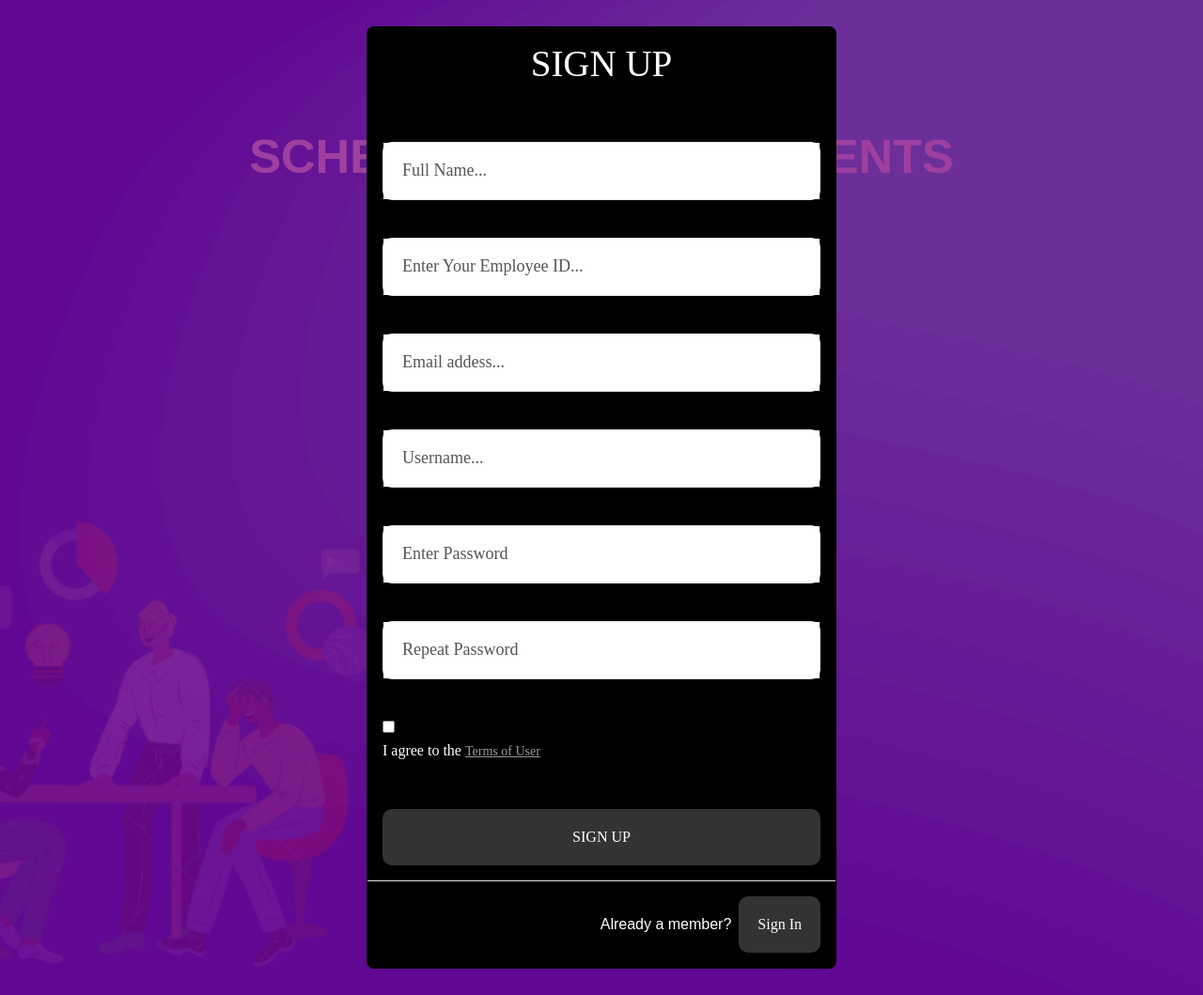
After one commit to anirudh-walia/SCHDL-ANIRUDH-WALIA-, a Flask app: page / in a window 1280 px wide, after a click on "JOIN US". The commit adds this page. Shown: the whole page at 94% size. Run offline with Flask 2, Linux system fonts and the light colour scheme; some libraries are stand-ins or nearby versions; some web fonts are replaced.

Commit message:
Add files via upload

```diff
--- a/templates/home.html
+++ b/templates/home.html
@@ -1,7 +1,7 @@
 <!DOCTYPE html>
 <html lang="en" xmlns="http://www.w3.org/1999/html">
 <head>
-	<title>WEI CARS</title>
+	<title>SCHDL</title>
 	<meta charset="UTF-8">
 	<meta name="viewport" content="width=device-width, initial-scale=1">
 	<link href="https://cdn.jsdelivr.net/npm/bootstrap@5.2.1/dist/css/bootstrap.min.css" rel="stylesheet" integrity="sha384-iYQeCzEYFbKjA/T2uDLTpkwGzCiq6soy8tYaI1GyVh/UjpbCx/TYkiZhlZB6+fzT" crossorigin="anonymous">
@@ -559,10 +559,10 @@ input:checked + .slider:before {
             </ul>
           </li>
            <li class="nav-item">
-            <a class="nav-link" aria-current="page" href="">GIT-HUB REPOSITORY</a>
+            <a class="nav-link" aria-current="page" href="https://github.com/anirudh-walia/SCHDL-ANIRUDH-WALIA-">GIT-HUB REPOSITORY</a>
           </li>
            <li class="nav-item">
-            <a class="nav-link" aria-current="page" href="">DOCUMENTATION</a>
+            <a class="nav-link" aria-current="page" href="https://documenter.getpostman.com/view/15146853/2s7YtUjEa6">DOCUMENTATION</a>
           </li>
 
         </ul>
--- /dev/null
+++ b/templates/index.html
@@ -0,0 +1,265 @@
+<!DOCTYPE html>
+<html lang="en">
+<head>
+	<title>SCHDL</title>
+	<meta charset="UTF-8">
+	<meta name="viewport" content="width=device-width, initial-scale=1">
+
+	<link href="https://cdn.jsdelivr.net/npm/bootstrap@5.2.1/dist/css/bootstrap.min.css" rel="stylesheet" integrity="sha384-iYQeCzEYFbKjA/T2uDLTpkwGzCiq6soy8tYaI1GyVh/UjpbCx/TYkiZhlZB6+fzT" crossorigin="anonymous">
+
+	<link rel="icon" type="image/png" href="static/images/icons/favicon.ico"/>
+
+<!--===============================================================================================-->
+	<link rel="icon" type="image/png" href="static/images/icons/favicon.ico"/>
+<!--===============================================================================================-->
+	<link rel="stylesheet" type="text/css" href="static/vendor/bootstrap/css/bootstrap.min.css">
+<!--===============================================================================================-->
+	<link rel="stylesheet" type="text/css" href="fonts/font-awesome-4.7.0/css/font-awesome.min.css">
+<!--===============================================================================================-->
+	<link rel="stylesheet" type="text/css" href="fonts/Linearicons-Free-v1.0.0/icon-font.min.css">
+<!--===============================================================================================-->
+	<link rel="stylesheet" type="text/css" href="static/vendor/animate/animate.css">
+<!--===============================================================================================-->
+	<link rel="stylesheet" type="text/css" href="static/vendor/css-hamburgers/hamburgers.min.css">
+<!--===============================================================================================-->
+	<link rel="stylesheet" type="text/css" href="static/vendor/animsition/css/animsition.min.css">
+<!--===============================================================================================-->
+	<link rel="stylesheet" type="text/css" href="static/vendor/select2/select2.min.css">
+<!--===============================================================================================-->
+	<link rel="stylesheet" type="text/css" href="static/vendor/daterangepicker/daterangepicker.css">
+<!--===============================================================================================-->
+	<link rel="stylesheet" type="text/css" href="static/css/util.css">
+	<link rel="stylesheet" type="text/css" href="static/css/main.css">
+<!--===============================================================================================-->
+    <style>
+        .button-container-div {
+            text-align: center;
+            background-color:white;
+            border: 1px solid SlateGrey;
+            position: fixed;
+            left: 46%;
+            padding: 1px 20px;
+            font-size: 20px;
+            border-radius: 25px
+        }
+    </style>
+	<style type="text/css">
+		.modal-backdrop {
+		   background-color: purple;
+		}
+	</style>
+	<style>
+	  .modal-content {
+		background: black;
+	  }
+	</style>
+</head>
+<body>
+
+	<div class="limiter">
+		<div class="container-login100" style="background-image: url('static/images/img.png');">
+
+					<span style="color:white;font-weight:bold;font-size:38.0pt;font-family: 'Games', sans-serif;" align="center">
+						SCHEDULING APPOINTMENTS<br>
+						MADE EASIER<br>
+						<i><span style="padding:20px;font-size:50.0pt;font-family: 'Games', sans-serif;COLOR:PURPLE">SCHDL </span></i>
+					</span>
+
+					<div class="container-login100-form-btn m-t-17">
+					<a class="button-container-div"  data-bs-toggle="modal" href="#exampleModalToggle" role="button">JOIN US</a>
+					</div>
+<div class="modal fade" id="exampleModalToggle" aria-hidden="true" aria-labelledby="exampleModalToggleLabel" tabindex="-1">
+<div class="modal-dialog modal-dialog-centered">
+<div class="modal-content">
+  <div class="modal-body">
+					<form class="login100-form validate-form" method="POST" action="/signuserup">
+					<p style="color:red;">{{msg_2}}</p>
+					<span class="login100-form-title p-b-59" style="color:white">
+						SIGN UP
+					</span>
+					<div class="wrap-input100 validate-input" data-validate="Full name is required">
+						<span class="label-input100"></span>
+						<input class="input100" type="text" name="fullname" placeholder="Full Name...">
+						<span class="focus-input100"></span>
+					</div>
+					<div class="p-t-31 p-b-9">
+						<span class="txt1">
+						</span>
+					</div>
+					<div class="wrap-input100 validate-input" data-validate="Employee ID is required">
+						<span class="label-input100"></span>
+						<input class="input100" type="text" name="employee_id" placeholder="Enter Your Employee ID...">
+						<span class="focus-input100"></span>
+					</div>
+					<div class="p-t-31 p-b-9">
+						<span class="txt1">
+						</span>
+					</div>
+					<div class="wrap-input100 validate-input" data-validate = "Valid email is required: ex@abc.xyz">
+						<span class="label-input100"></span>
+						<input class="input100" type="text" name="email" placeholder="Email addess...">
+						<span class="focus-input100"></span>
+					</div>
+					<div class="p-t-31 p-b-9">
+						<span class="txt1">
+						</span>
+					</div>
+					<div class="wrap-input100 validate-input" data-validate="Username is required">
+						<span class="label-input100"></span>
+						<input class="input100" type="text" name="username" placeholder="Username...">
+						<span class="focus-input100"></span>
+					</div>
+					<div class="p-t-31 p-b-9">
+						<span class="txt1">
+						</span>
+					</div>
+					<div class="wrap-input100 validate-input" data-validate = "Password is required">
+						<span class="label-input100"></span>
+						<input class="input100" type="password" name="pass" placeholder="Enter Password">
+						<span class="focus-input100"></span>
+					</div>
+					<div class="p-t-31 p-b-9">
+						<span class="txt1">
+						</span>
+					</div>
+					<div class="wrap-input100 validate-input" data-validate = "Repeat Password is required">
+						<span class="label-input100"></span>
+						<input class="input100" type="password" name="repeat-pass" placeholder="Repeat Password">
+						<span class="focus-input100"></span>
+					</div>
+					<div class="p-t-31 p-b-9">
+						<span class="txt1">
+						</span>
+					</div>
+					<div class="flex-m w-full p-b-33">
+						<div class="contact100-form-checkbox">
+							<input class="input-checkbox100" id="ckb1" type="checkbox" name="remember-me">
+							<label class="label-checkbox100" for="ckb1">
+								<span class="txt1" style="color:white">
+									I agree to the
+									<a href="#" class="txt2 hov1">
+										Terms of User
+									</a>
+								</span>
+							</label>
+						</div>
+					</div>
+
+					<div class="container-login100-form-btn">
+						<div class="container-login100-form-btn m-t-17">
+						<button class="login100-form-btn">
+							SIGN UP
+						</button>
+					</div>
+					</div>
+				</form>
+  </div>
+  <div class="modal-footer">
+	  <span style="color:white; align:left">Already a member?</span>
+	  	<div class="wrap-login100-form-btn">
+			<div class="login100-form-bgbtn">
+				<button class="login100-form-btn" data-bs-target="#exampleModalToggle2" data-bs-toggle="modal">Sign In</button>
+			</div>
+		</div>
+  </div>
+</div>
+</div>
+</div>
+<div class="modal fade" id="exampleModalToggle2" aria-hidden="true" aria-labelledby="exampleModalToggleLabel2" tabindex="-1">
+<div class="modal-dialog modal-dialog-centered">
+<div class="modal-content">
+  <div class="modal-body">
+			<form class="login100-form validate-form flex-sb flex-w" method="POST" action="/signinuser">
+					<span class="login100-form-title p-b-59" style="color:white">
+						SIGN IN
+					</span>
+					<div class="p-t-31 p-b-9">
+						<span class="txt1">
+							Username
+						</span>
+					</div>
+					<div class="wrap-input100 validate-input" data-validate = "Username is required">
+						<input class="input100" type="text" name="username" >
+						<span class="focus-input100"></span>
+					</div>
+					<div class="p-t-13 p-b-9">
+						<span class="txt1">
+							Password
+						</span>
+
+						<a href="#" class="txt2 bo1 m-l-5">
+							Forgot?
+						</a>
+					</div>
+					<div class="wrap-input100 validate-input" data-validate = "Password is required">
+						<input class="input100" type="password" name="pass" >
+						<span class="focus-input100"></span>
+					</div>
+
+					<div class="container-login100-form-btn m-t-17">
+						<button type="submit" class="login100-form-btn">
+							Sign In
+						</button>
+					</div>
+
+					<div class="w-full text-center p-t-55">
+						<span class="txt2">
+							Not a member?
+						</span>
+
+						<a href="signup" class="txt2 bo1">
+							Sign up now
+						</a>
+					</div>
+				</form>
+  </div>
+  <div class="modal-footer">
+	  <span style="color:white">Not a member?</span>
+	  	  	<div class="wrap-login100-form-btn">
+			<div class="login100-form-bgbtn">
+				<button class="login100-form-btn" data-bs-target="#exampleModalToggle" data-bs-toggle="modal">Sign up now</button>
+			</div>
+		</div>
+  </div>
+</div>
+</div>
+</div>
+
+					<div class="w-full text-center p-t-55">
+						<span class="txt2">
+							Want to?
+						</span>
+
+						<a href="/learnmore" class="txt2 bo1">
+							learn more
+						</a>
+					</div>
+
+			</div>
+		</div>
+	</div>
+
+
+	<div id="dropDownSelect1"></div>
+
+<!--===============================================================================================-->
+	<script src="static/vendor/jquery/jquery-3.2.1.min.js"></script>
+<!--===============================================================================================-->
+	<script src="static/vendor/animsition/js/animsition.min.js"></script>
+<!--===============================================================================================-->
+	<script src="static/vendor/bootstrap/js/popper.js"></script>
+	<script src="static/vendor/bootstrap/js/bootstrap.min.js"></script>
+<!--===============================================================================================-->
+	<script src="static/vendor/select2/select2.min.js"></script>
+<!--===============================================================================================-->
+	<script src="static/vendor/daterangepicker/moment.min.js"></script>
+	<script src="static/vendor/daterangepicker/daterangepicker.js"></script>
+<!--===============================================================================================-->
+	<script src="static/vendor/countdowntime/countdowntime.js"></script>
+<!--===============================================================================================-->
+	<script src="static/js/main.js"></script>
+    <script src="https://cdn.jsdelivr.net/npm/bootstrap@5.2.1/dist/js/bootstrap.bundle.min.js" integrity="sha384-u1OknCvxWvY5kfmNBILK2hRnQC3Pr17a+RTT6rIHI7NnikvbZlHgTPOOmMi466C8" crossorigin="anonymous"></script>
+
+
+</body>
+</html>
```
